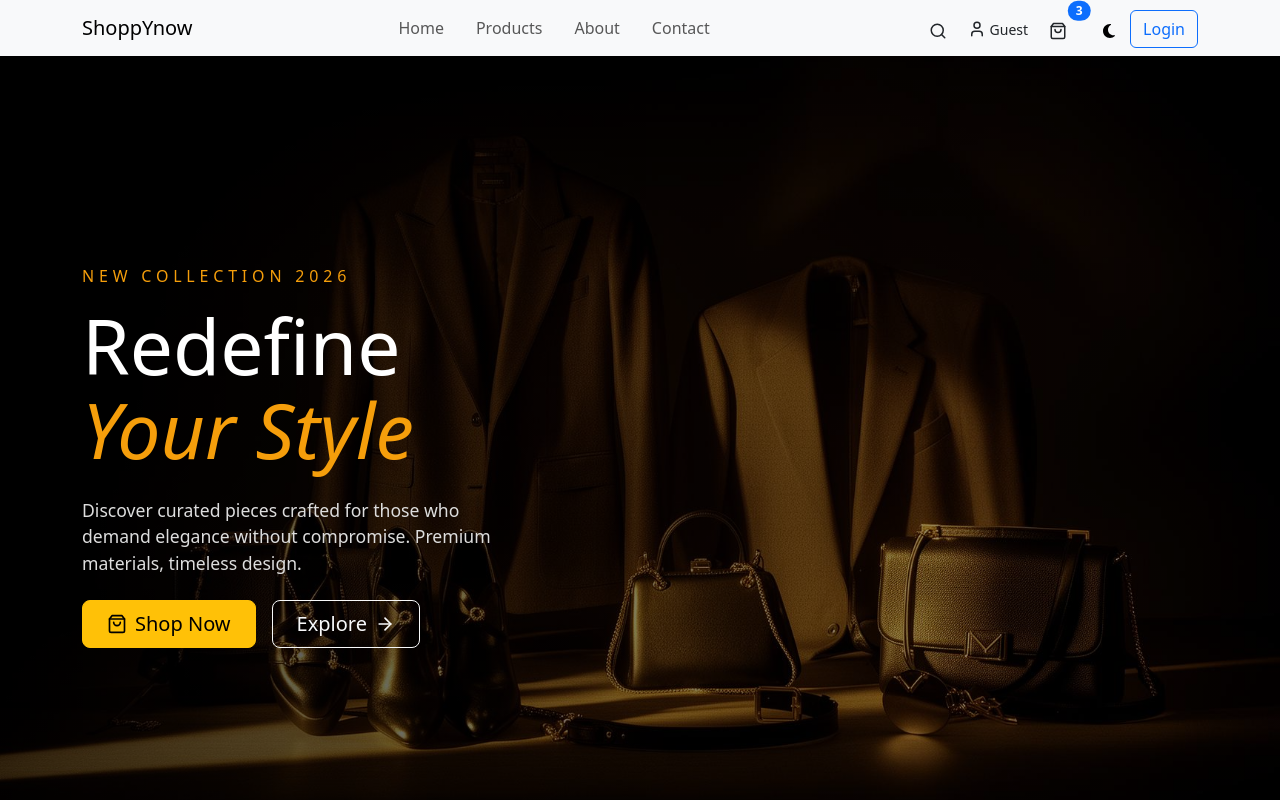
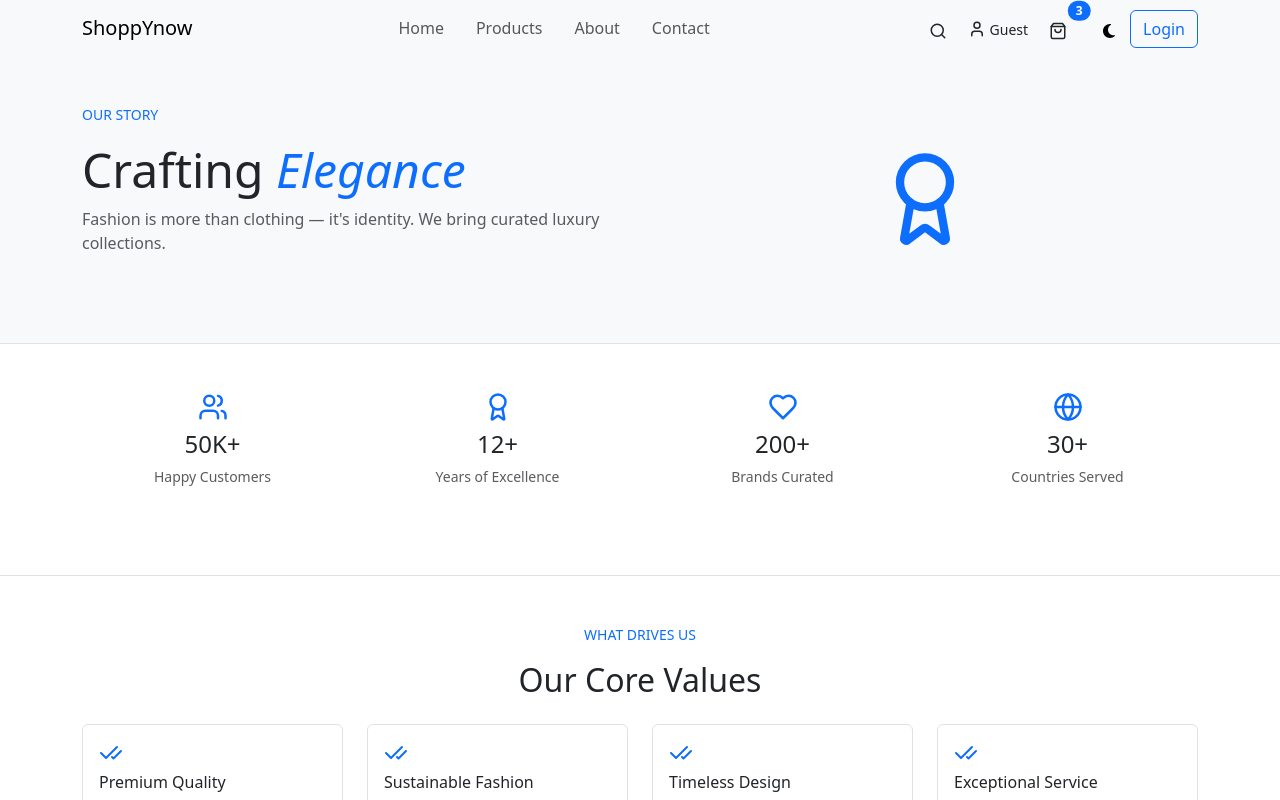
Before and after one commit to DIPAKK2310/ShoppYnow, a React (Vite) app in the folder frontend/vite-project/: page /aboutUs in a window 1280 px wide. Before the commit this address led to /. Shown: the top 800 px of the page. Built offline with nearby package versions, Linux system fonts and the light colour scheme.

Commit message:
feat:aboutUs route change

```diff
--- a/frontend/vite-project/src/App.jsx
+++ b/frontend/vite-project/src/App.jsx
@@ -50,7 +50,7 @@ function App() {
             <Route path="/contact-us" element={<ContactUs />} />
             <Route path="/logout" element={<Logout />} />
             <Route path="/cart" element={<Cart />} />
-            <Route path="/about-us" element={<AboutUs />} />
+            <Route path="/aboutUs" element={<AboutUs />} />
             <Route path="/privacy-policy" element={<PrivacyPolicy />} />
             <Route path="/ProductsPages" element={<ProductsPages />} />
 
```
